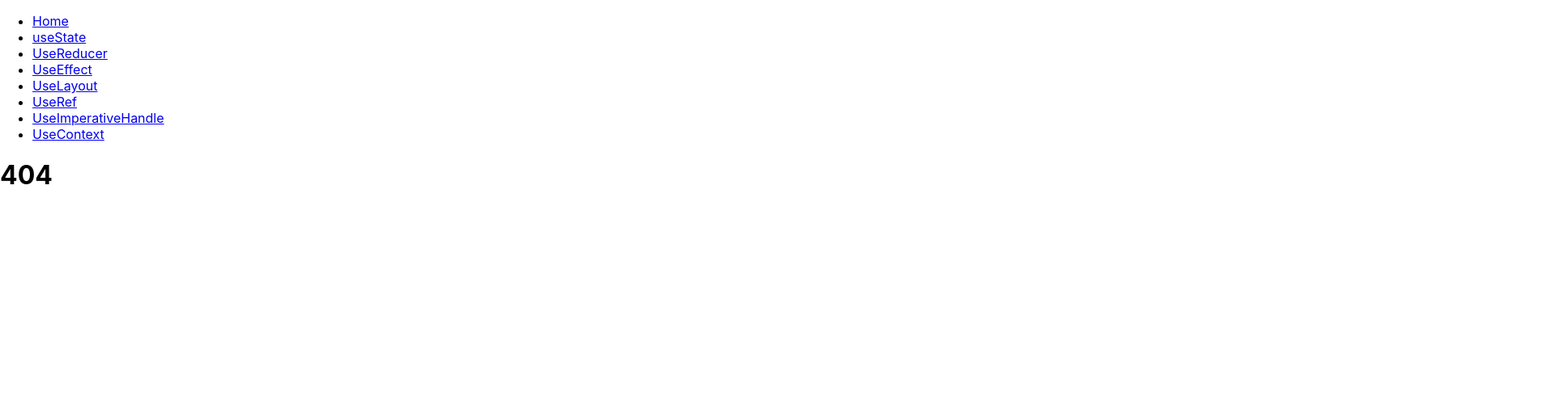
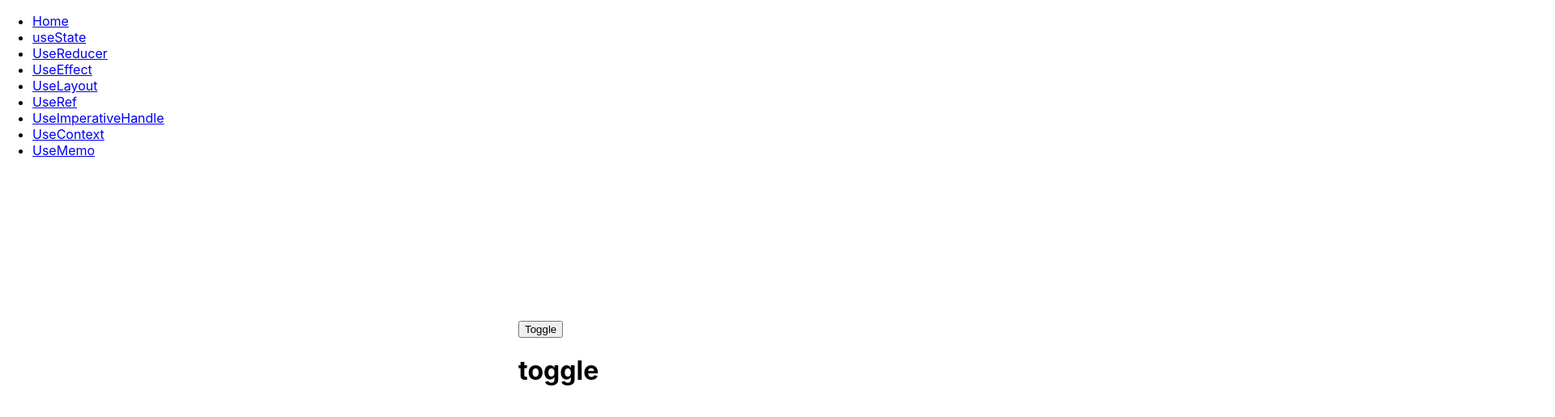
Before and after one commit to Maede-Dev/all-react-hooks, a React (Create React App) app: page /UseMemo in a window 1280 px wide. Before the commit this address had no page. Shown: the top 516 px of the page at 81% size, 1920 px wide, since content can reach past the window. Built offline with nearby package versions, Linux system fonts and the light colour scheme; no server answers.

Commit message:
handle useMemo

```diff
--- a/src/index.js
+++ b/src/index.js
@@ -12,6 +12,7 @@ import RefTutorial from "./pages/components/UseRef/RefTutorial";
 import UseLayout from "./pages/components/useLayout/UseLayout";
 import UseImperativeHandle from "./pages/components/UseImperativeHandle/UseImperativeHandle";
 import UseContext from "./pages/components/UseContext/UseContext";
+import UseMemo from "./pages/components/UseMemo/UseMemo";
 
 const root = ReactDOM.createRoot(document.getElementById("root"));
 root.render(
@@ -26,6 +27,7 @@ root.render(
         <Route path="RefTutorial" element={<RefTutorial />} />
         <Route path="UseImperativeHandle" element={<UseImperativeHandle />} />
         <Route path="UseContext" element={<UseContext />} />
+        <Route path="UseMemo" element={<UseMemo />} />
         <Route path="*" element={<NoPage />} />
       </Route>
     </Routes>
--- /dev/null
+++ b/src/pages/components/UseMemo/UseMemo.js
@@ -0,0 +1,47 @@
+import s from "./style.module.scss";
+import axios from "axios";
+import { useEffect, useState, useMemo } from "react";
+//decrase big comitation va baes mishe ke ba harbar render function ha dobare rednder nashn
+const UseMemo = () => {
+  const [data, setData] = useState(null);
+  const [toggle, setToggle] = useState(false);
+
+  useEffect(() => {
+    axios
+      .get("http://jsonplaceholder.typicode.com/comments")
+      .then((response) => {
+        setData(response.data);
+      });
+  }, []);
+
+  const findLongestName = (comments) => {
+    if (!comments) return null;
+
+    let longestName = "";
+    for (let i = 0; (i = comments.length); i++) {
+      let currentName = comments[i].name;
+      if ((currentName.length = longestName.length)) {
+        longestName = currentName;
+      }
+    }
+    console.log("this was computed");
+    return longestName;
+  };
+
+  const getLongesName = useMemo(() => findLongestName(data), [data]);
+  return (
+    <div className={s.container}>
+      <div>{getLongesName}</div>
+      <button
+        onClick={() => {
+          setToggle(!toggle);
+        }}
+      >
+        Toggle
+      </button>
+      {!toggle && <h1>toggle</h1>}
+    </div>
+  );
+};
+
+export default UseMemo;
--- /dev/null
+++ b/src/pages/components/UseMemo/style.module.scss
@@ -0,0 +1,5 @@
+.container {
+  width: 100%;
+  align-items: center;
+  margin: 200px 50%;
+}
--- a/src/pages/components/layout/Layout.js
+++ b/src/pages/components/layout/Layout.js
@@ -29,6 +29,9 @@ const Layout = () => {
           <li>
             <Link to="/UseContext">UseContext</Link>
           </li>
+          <li>
+            <Link to="/UseMemo">UseMemo</Link>
+          </li>
         </ul>
       </nav>
 
```
